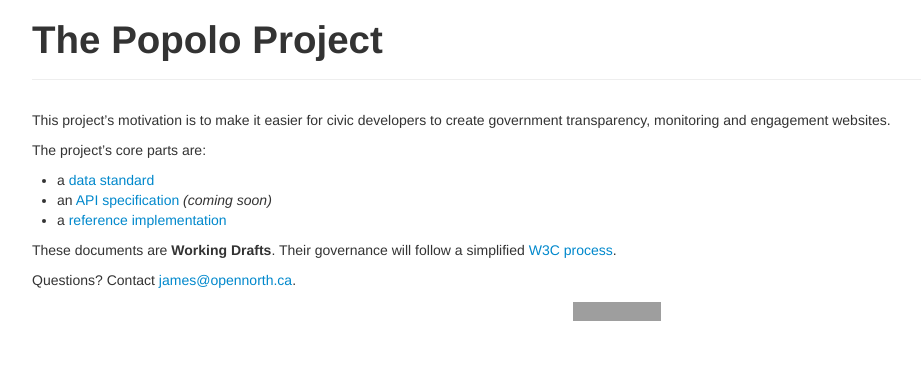
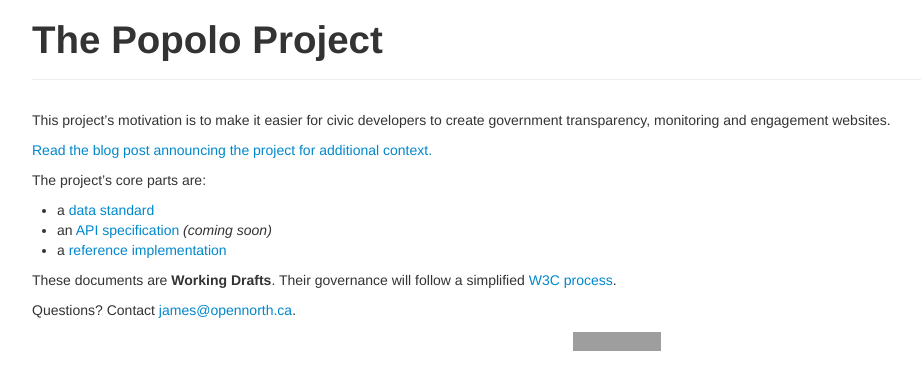
Before and after one commit to popolo-project/popolo-spec, a Jekyll site: the page built from index.md, in a window 1280 px wide. Shown: the top 390 px of the page, without its empty margins (23-944 px from the left). Built offline with Jekyll 4.4.1, drawn with Linux system fonts in a browser that asks for light colours; nearby versions of some CDN libraries; Markdown is read by kramdown in place of the engine named in the settings; grey boxes are pictures that could not be loaded.

Commit message:
add link to blog

```diff
--- a/index.md
+++ b/index.md
@@ -8,6 +8,8 @@
 
 This project's motivation is to make it easier for civic developers to create government transparency, monitoring and engagement websites.
 
+[Read the blog post announcing the project for additional context.](http://blog.opennorth.ca/2013/02/21/update-on-opengovernment/)
+
 The project's core parts are:
 
 * a [data standard](data.html)
```
